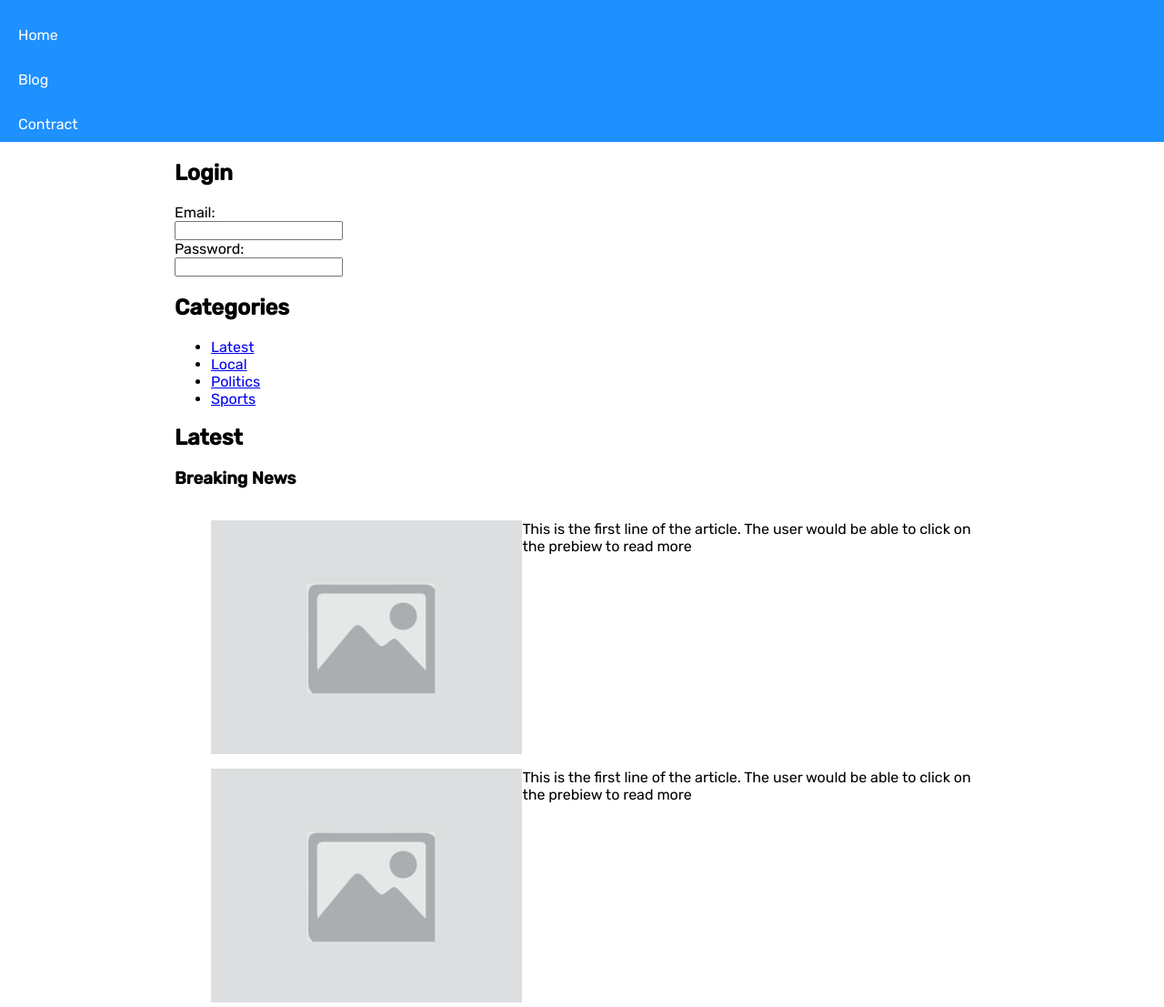
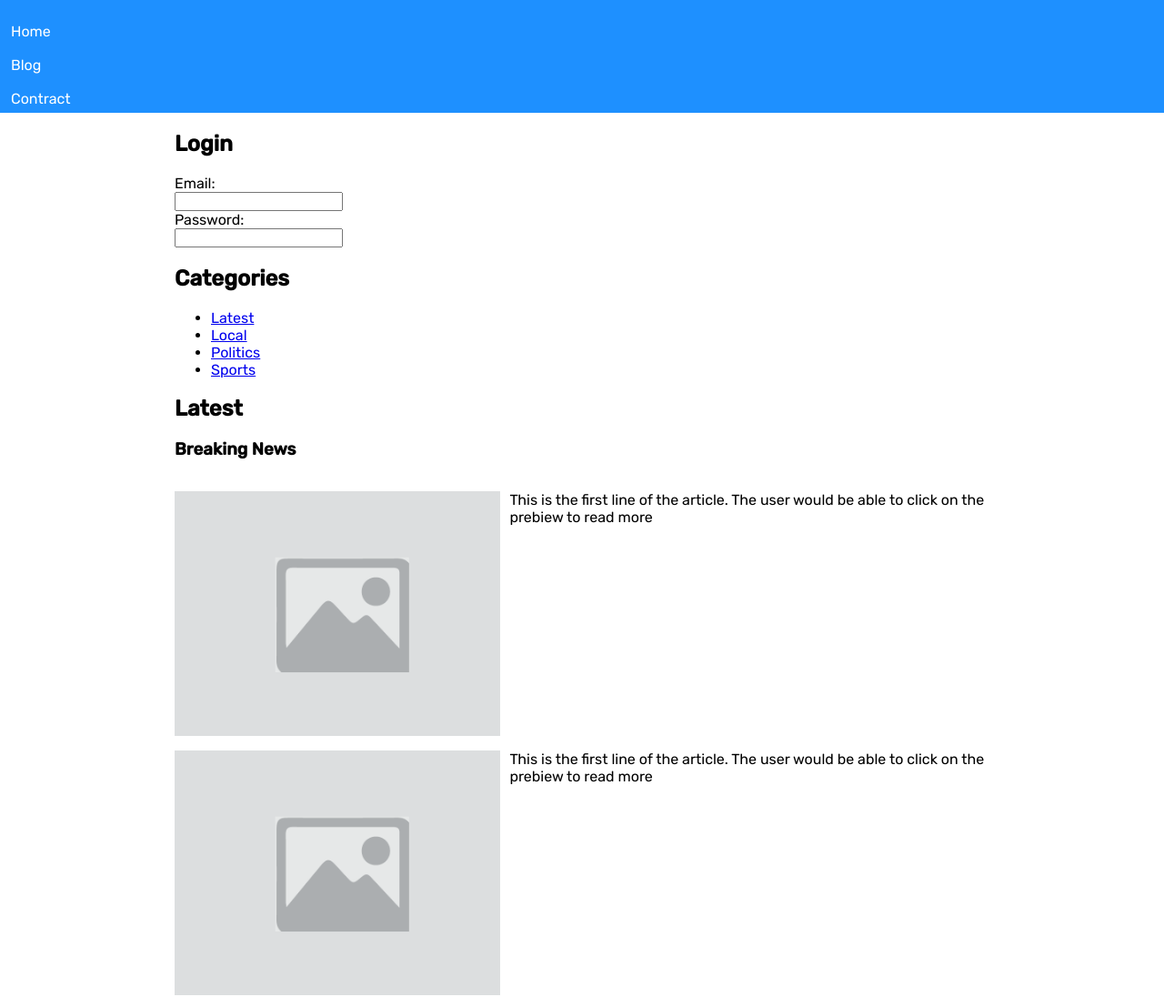
Before and after one commit to karenbstewart/css_lab, a plain HTML site: page CCNews/index.html in a window 1280 px wide. Shown: the part 62-1169 px from the top of the page at 91% size. Drawn offline with Linux system fonts and the light colour scheme.

Commit message:
inital first day css done

```diff
--- a/CCNews/index.html
+++ b/CCNews/index.html
@@ -99,6 +99,7 @@
                 <h2>Comments</h2>
                 <form>
                     <textarea rows="7" cols=100% name="comment">Enter text here....</textarea>
+                    <input type="submit" value="Submit">
                 </form>
             </section>
             <hr>
--- a/CCNews/style.css
+++ b/CCNews/style.css
@@ -11,21 +11,34 @@ header > nav > ul{
     list-style-type: none;
     margin: 0;
     padding: 0;
+}
+
+header > nav > ul > li > a{
+    text-decoration:none;
+    color:white;
+    display: block;
+    padding: 6px;
+    margin: 6px;
+    width: 90px;
+}
+
+header > nav > ul > li > a:hover{
+    background-color:;
+    color:white;
 
 }
 .gallery > ul > li > p > img{
     width:40%;
-
     float: left;
+    margin-right: 10px;
 }
 
-body > header > nav > ul > li > a{
-    text-decoration:none;
-    color:white;
-    display: block;
-    padding: 10px;
-    margin:10px;
+.gallery > ul  {
+    margin: 0;
+    padding: 0;
 }
+
+
 body > main{
     width: 70%;
     margin: auto;
@@ -33,10 +46,12 @@ body > main{
 
 .gallery > ul{
     list-style-type: none;
+    margin: 0;
 }
 
 .gallery > ul > li{
     display: table-row;
+    margin: 0;
 }
 
 .gallery > ul > li> img{
@@ -50,6 +65,15 @@ textarea{
     width: 100%;
 }
 
+#posted_comments > ul > li{
+    list-style: none;
+}
+
+#posted_comments > ul > li > hgroup > img{
+    width: 60px;
+    height: auto;
+}
+
 #footer-container{
     background-color: dodgerblue;
     color: white;
```
